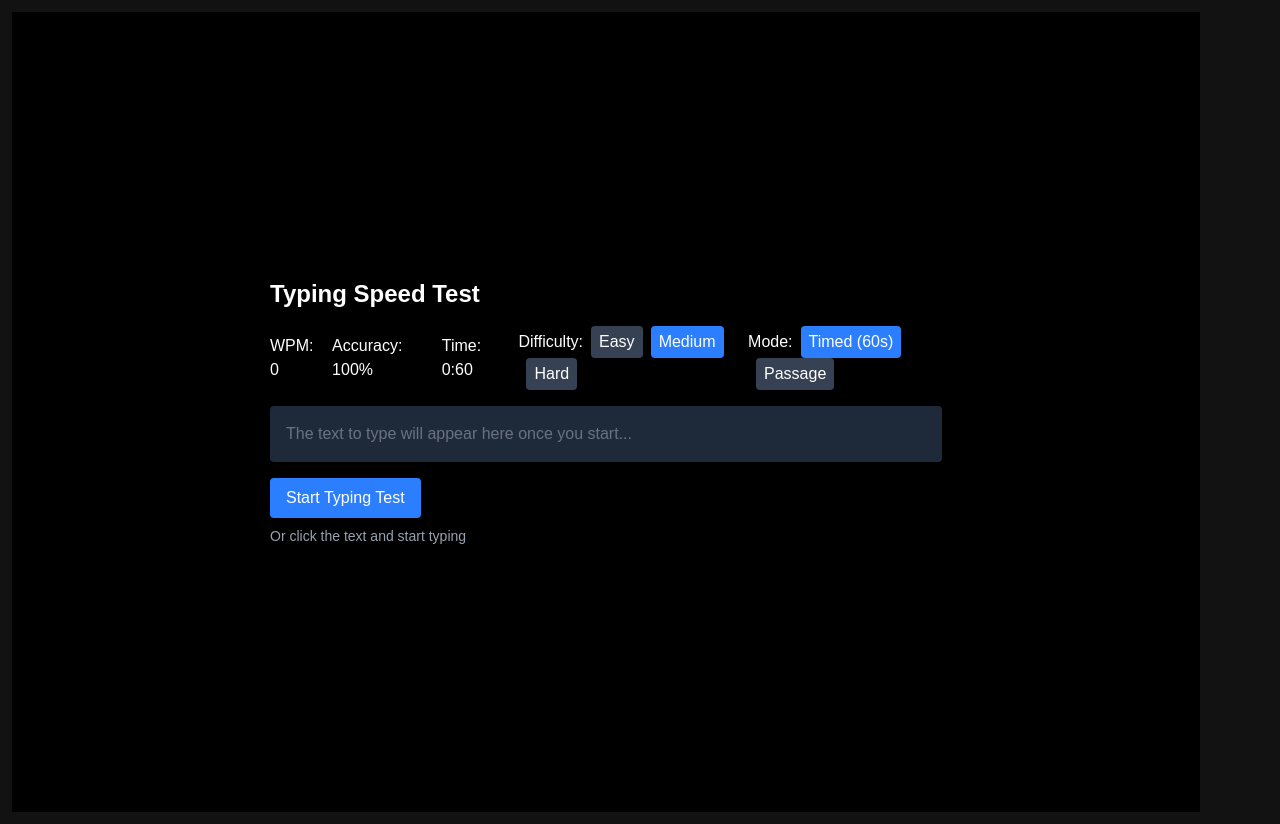
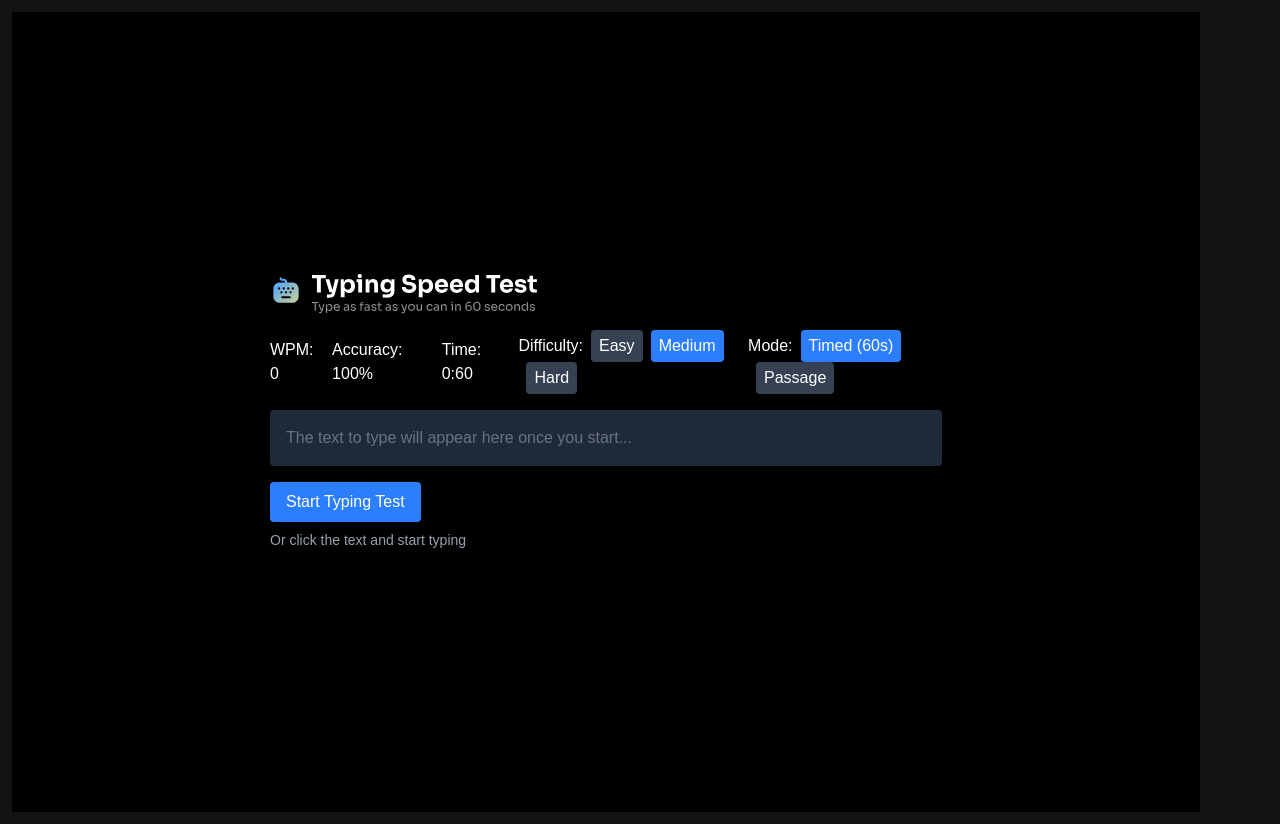
Before and after one commit to amiabl-programr/fm30hackathon_typing-speed, a React (Vite) app: page / in a window 1280 px wide. Built offline with nearby package versions, Linux system fonts and the light colour scheme.

Commit message:
feat: add responsive logo

```diff
--- a/src/components/start-screen.tsx
+++ b/src/components/start-screen.tsx
@@ -1,4 +1,6 @@
 import type { Dispatch, SetStateAction } from "react";
+import logo_small from "../assets/images/logo-small.svg";
+import logo_large from "../assets/images/logo-large.svg";
 
 interface StartScreenProps {
   mode: "timed" | "passage";
@@ -20,7 +22,8 @@ const StartScreen: React.FC<StartScreenProps> = ({
   return (
     <div className="w-full max-w-2xl">
       <div className="flex justify-between items-center mb-4">
-        <h1 className="text-2xl font-bold">Typing Speed Test</h1>
+        <img src={logo_small} alt="logo" className="md:hidden" />
+        <img src={logo_large} alt="logo" className="hidden md:flex" />
         {personalBest && (
           <span className="text-yellow-400">
             Personal Best: {personalBest} WPM
```
